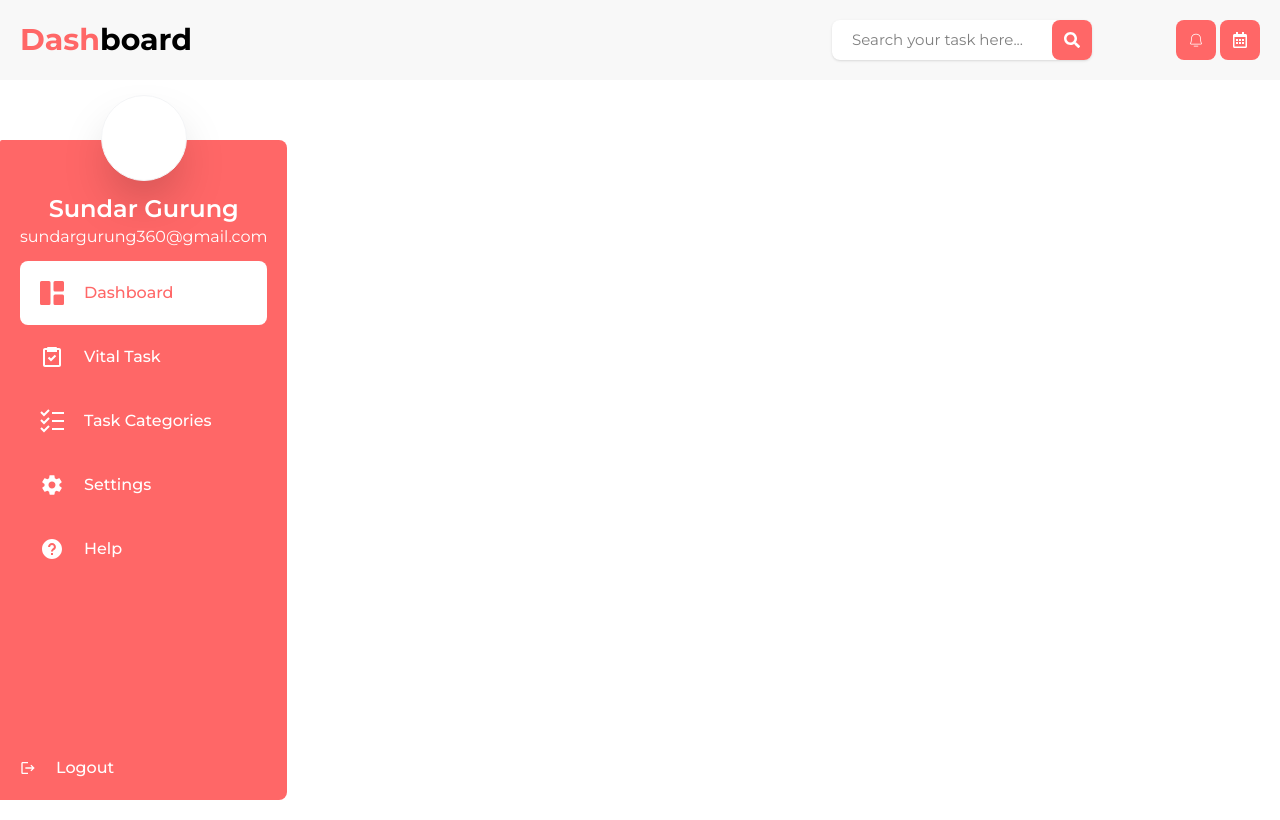
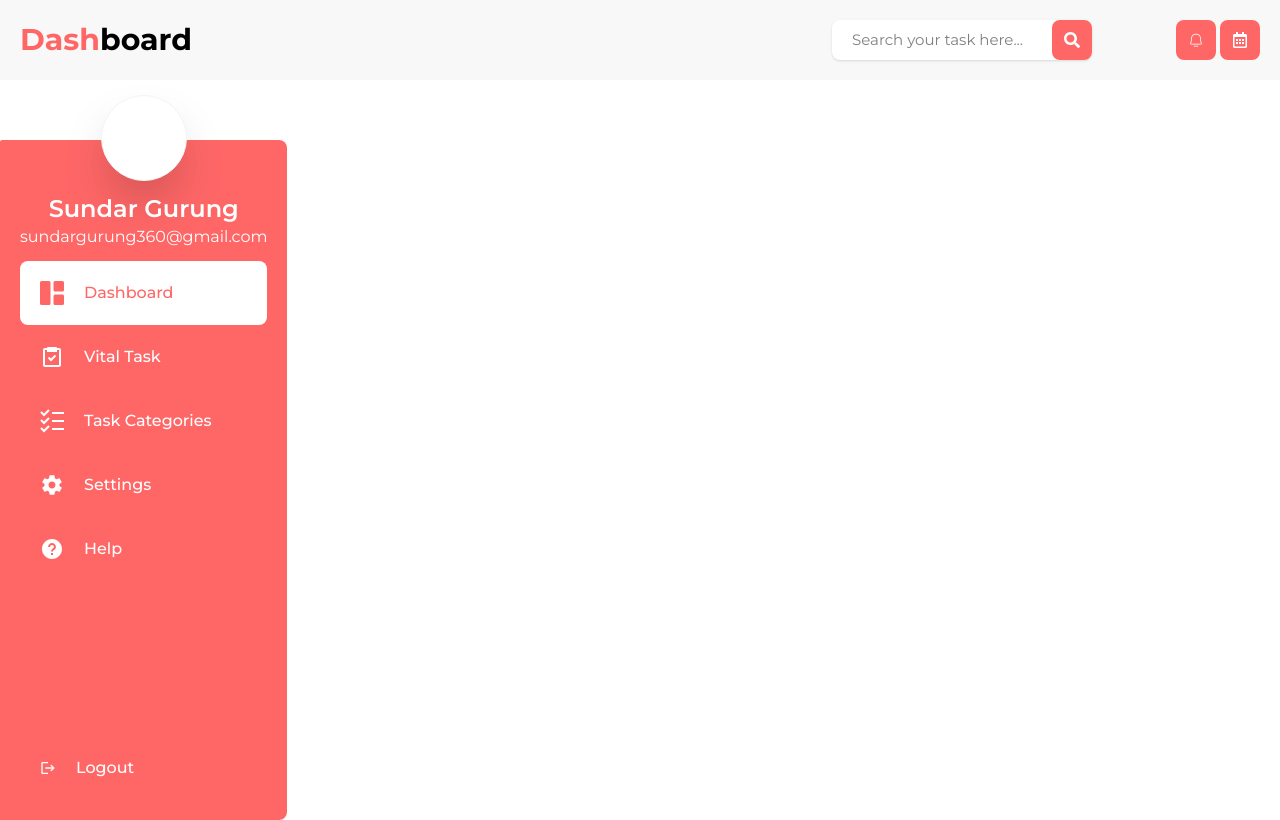
Before and after one commit to mahmoud-abuyoussef/Todo_List_Web_Application, a Next.js app: page / in a window 1280 px wide. Built offline with nearby package versions, Linux system fonts and the light colour scheme.

Commit message:
fix(dashboard): fix sidebar and header position type in large screen

```diff
--- a/src/app/layout.tsx
+++ b/src/app/layout.tsx
@@ -16,7 +16,7 @@ export const metadata: Metadata = {
 export default function RootLayout({ children }: Readonly<{ children: React.ReactNode }>) {
   return (
     <html lang="en">
-      <body className={`${montserrat.className} antialiased`}>
+      <body cz-shortcut-listen="true" className={`${montserrat.className} antialiased`}>
         <Providers>{children}</Providers>
       </body>
     </html>
--- a/src/layouts/Header.tsx
+++ b/src/layouts/Header.tsx
@@ -8,7 +8,7 @@ import { PiBellSimpleLight } from "react-icons/pi";
 
 export default function Header({ setSidebarState }: { setSidebarState: Dispatch<SetStateAction<boolean>> }) {
   return (
-    <header className="bg-background-navbar sticky top-0 px-5">
+    <header className="bg-background-navbar sticky top-0 z-50 px-5">
       <div className="container mx-auto flex items-center justify-between py-5">
         <Link href="/" className="font-bold md:text-3xl">
           <span className="text-main-color">Dash</span>board
--- a/src/layouts/Sidebar.tsx
+++ b/src/layouts/Sidebar.tsx
@@ -10,7 +10,7 @@ export default function Sidebar({ sidebarState }: { sidebarState: boolean }) {
   return (
     <div>
       <aside
-        className={`${sidebarState ? "ml-0" : "ml-[-400px] lg:ml-0"} bg-main-color fixed z-50 mt-15 flex h-[calc(100vh-140px)] flex-col justify-between rounded-t-xs rounded-r-lg p-5 transition-all duration-700`}
+        className={`${sidebarState ? "ml-0" : "ml-[-400px] lg:ml-0"} bg-main-color fixed z-50 mt-15 flex h-[calc(100vh-120px)] flex-col justify-between rounded-t-xs rounded-r-lg p-5 transition-all duration-700 lg:static lg:z-0`}
       >
         <div>
           <div className="mt-[-65px]">
@@ -39,7 +39,7 @@ export default function Sidebar({ sidebarState }: { sidebarState: boolean }) {
           </nav>
         </div>
 
-        <div className="logout">
+        <div className="p-5">
           <button className="flex cursor-pointer items-center gap-5 font-medium text-white">
             <MdLogout />
             Logout
```
